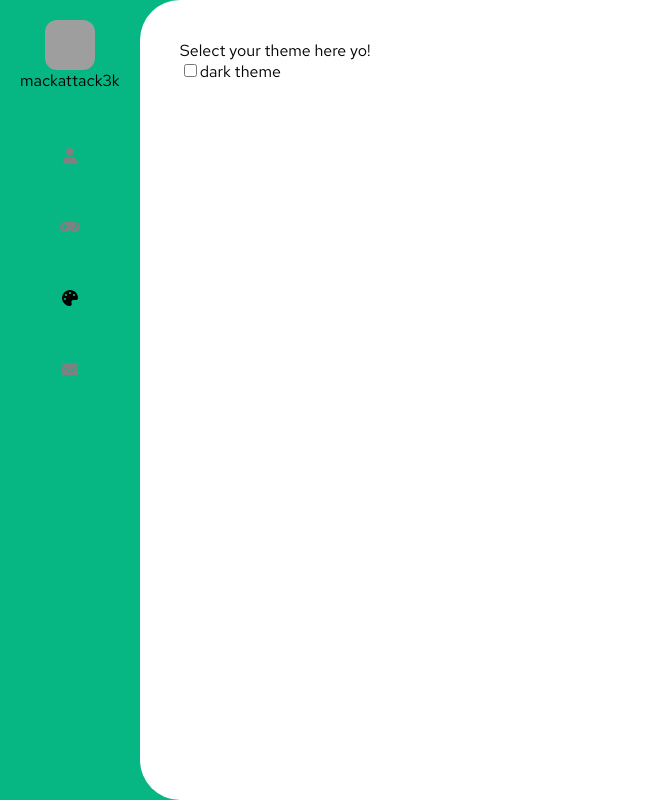
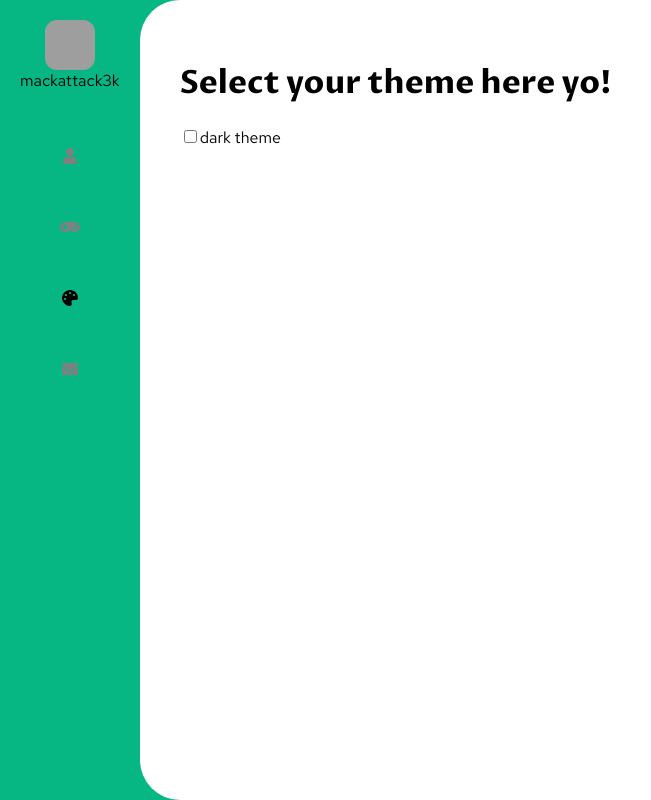
Before and after one commit to mackattack3k/me, a React (Create React App) app: page /theme in a window 1280 px wide. Shown: the whole page, without its empty margins (0-651 px from the left). Built offline with nearby package versions, Linux system fonts and the light colour scheme; grey boxes are pictures that could not be loaded; what i18next-xhr-backend would draw is missing.

Commit message:
Changed title for theme page

```diff
--- a/src/features/theme/components/SelectThemePage.jsx
+++ b/src/features/theme/components/SelectThemePage.jsx
@@ -1,11 +1,12 @@
 import React, { useContext } from 'react';
+import H1 from '../../text/components/H1';
 import { ThemeSelectorContext } from './ThemeSelectorProvider';
 
 const SelectThemePage = () => {
   const { isInDarkMode, setDarkMode } = useContext(ThemeSelectorContext);
   return (
     <div>
-      <div>Select your theme here yo!</div>
+      <H1>Select your theme here yo!</H1>
       <label>
         <input
           checked={isInDarkMode}
```
